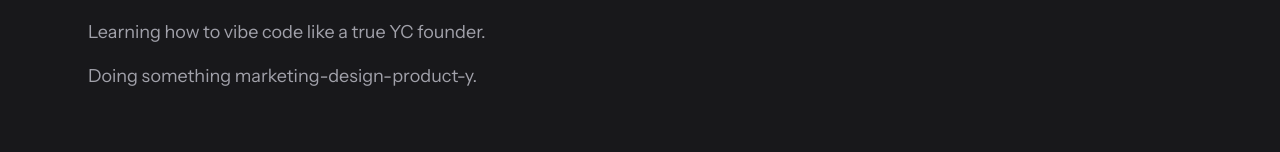
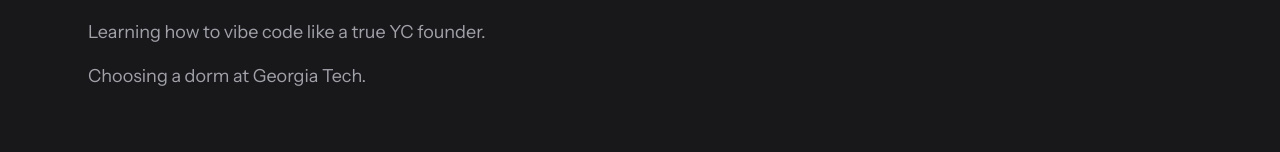
Before and after one commit to ntish25/portfoliothing, a Next.js app: page / in a window 1280 px wide. Shown: the part 402-554 px from the top of the page. Built offline with nearby package versions, Linux system fonts and the light colour scheme; a web font is replaced by a local one.

Commit message:
please work

```diff
--- a/pages/index.js
+++ b/pages/index.js
@@ -95,7 +95,7 @@
                 Learning how to vibe code like a true YC founder.
               </p>
               <p className="text-zinc-400 text-lg">
-                Doing something marketing-design-product-y.
+                Choosing a dorm at Georgia Tech.
               </p>
             </div>
           </div>
```
